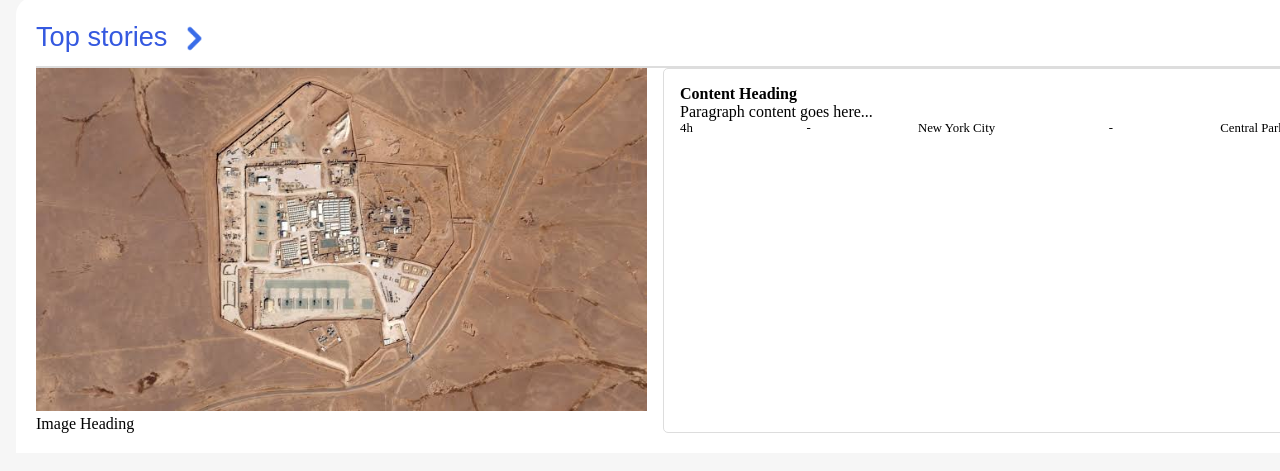
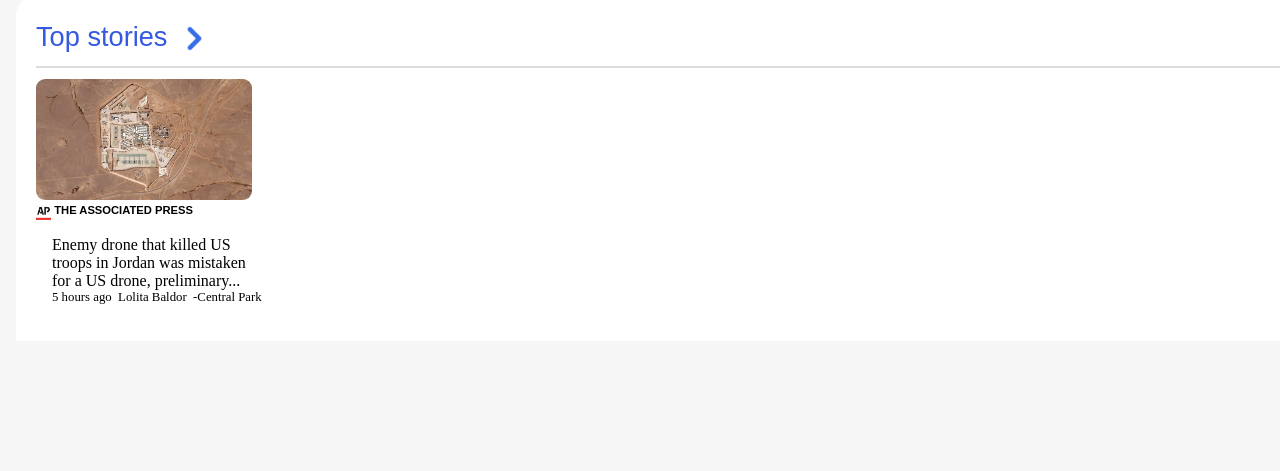
Before and after one commit to sultanarebaka/google-news, a plain HTML site: page index.html in a window 1280 px wide. Shown: the part 89-560 px from the top of the page. Drawn offline with Linux system fonts and the light colour scheme.

Commit message:
Add files via upload

```diff
--- a/index.html
+++ b/index.html
@@ -26,14 +26,26 @@
 
       <div class="container-part2">
         <div class="image-container">
-          <img src="re.jpeg" alt="Image description">
-          <div class="image-heading1">Image Heading</div>
+          <img src="re.jpeg" style="width:17%; border-radius:9px 9px 9px 9px;" alt="Image description">
+           </div>
+          <div class="img-d">
+          <img src="ap.webp" style="width:1.2%;" alt="image-a" class="img-ap">
+
+          <div class="image-heading1" >THE ASSOCIATED PRESS</div>
+
+
         </div>
         <div class="content-block">
-          <h4>Content Heading</h4>
-          <p>Paragraph content goes here...</p>
+
+          <p>
+            <div>Enemy drone that killed US</div>
+            <div>troops in Jordan was mistaken</div>
+            <div>for a US drone, preliminary...</div>
+
+
+            </p>
           <div class="details">
-            <span>4h</span> - <span>New York City</span> - <span>Central Park</span>
+            <span>5 hours ago</span><span>Lolita Baldor</span> - <span>Central Park</span>
           </div>
         </div>
         </div>
--- a/style.css
+++ b/style.css
@@ -81,35 +81,35 @@ padding-top: -30px;
 
 
 .container-part2 {
-  display: flex;
-  flex-wrap: wrap; /* Allows content blocks to wrap if space is limited */
-  gap: 1em; /* Spacing between content blocks */
+
+   /* Allows content blocks to wrap if space is limited */
+  gap: 0em; /* Spacing between content blocks */
 }
 
-.image-container {
-  flex: 1; /* Stretches image container to full width */
-  position: relative;
+
+.image-container{
+display: block;
+padding-top: .7rem;
 }
 
-img {
-  object-fit: cover; /* Resize image to fit container while maintaining aspect ratio */
-  width: 100%;
-}
 
-.image-heading {
-  position: absolute;
+.image-heading1{
+display: 0;
   bottom: 0;
   left: 0;
-  background-color: rgba(0, 0, 0, 0.7); /* Black overlay with some transparency */
-  color: white;
-  padding: 0.5em;
+  font-size: .7rem;
+  font-weight: 600;
+  font-family: Arial, Helvetica, sans-serif ;
+  white-space:nowrap;
+  color: black;
+  padding: 0;
 }
 
 .content-block {
   flex: 1; /* Stretches content block to full width */
   padding: 1em;
-  border: 1px solid #ddd;
-  border-radius: 5px;
+
+
   display: flex;
   flex-direction: column;
 }
@@ -120,7 +120,7 @@ h4, p {
 
 .details {
   display: flex;
-  justify-content: space-between;
+
   align-items: flex-end; /* Aligns details below paragraph */
   font-size: 0.8em;
 }
@@ -128,3 +128,12 @@ h4, p {
 span {
   margin-right: 0.5em; /* Spacing between details elements */
 }
+
+.img-d{
+display: flex;
+
+}
+.img-ap{
+  display: flex;
+  padding-right: 3px;
+}
```
Also changed, not shown: ap.webp (added), main.js (added).
